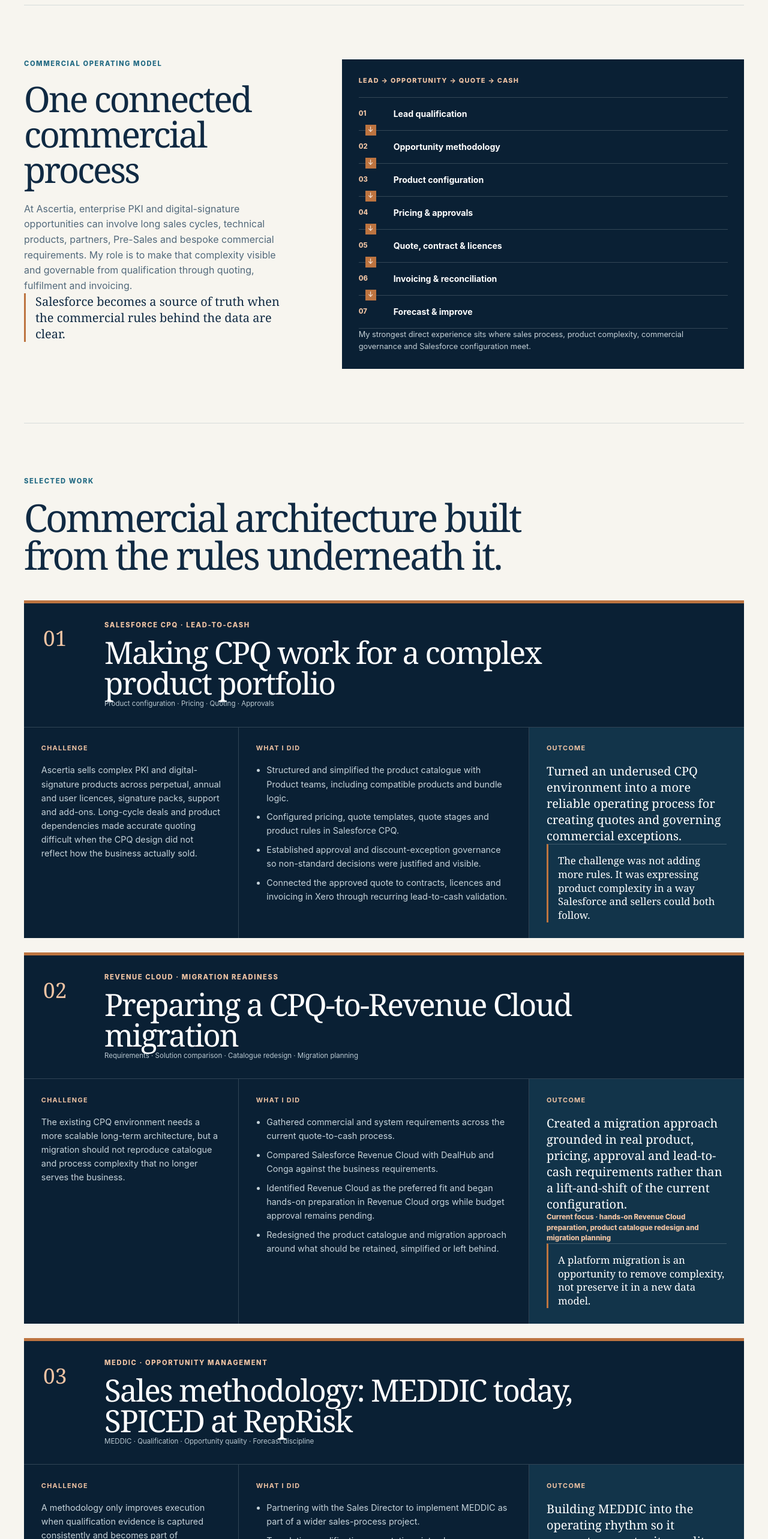
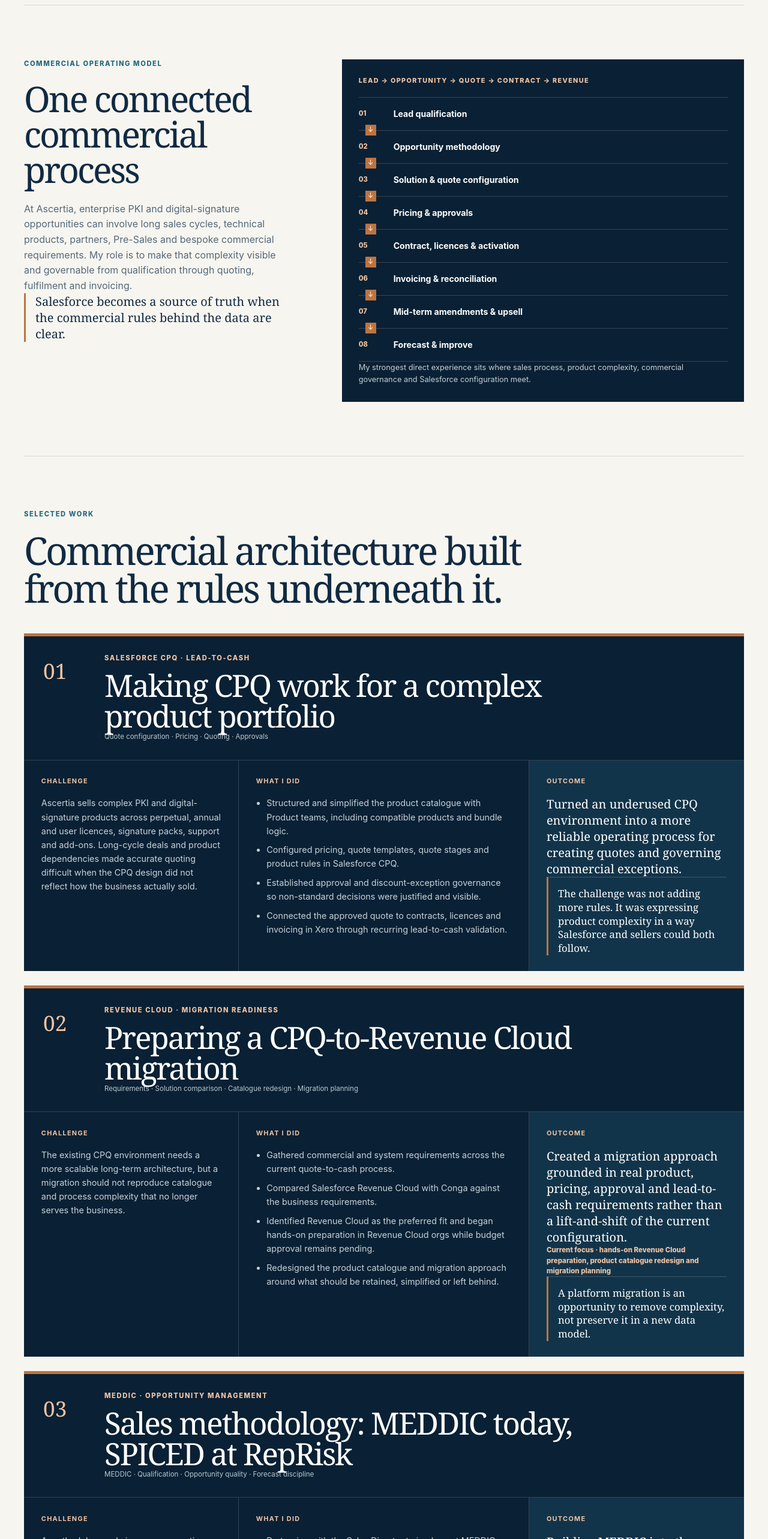
Before and after one commit to miriamgonzalezm/miriam-revops-portfolio, a Next.js app: page /reprisk in a window 1280 px wide. Shown: the part 1700-4266 px from the top of the page at 60% size. Built offline with nearby package versions, Linux system fonts and the light colour scheme.

Commit message:
Clarify RepRisk revenue lifecycle and systems

```diff
--- a/app/reprisk/page.tsx
+++ b/app/reprisk/page.tsx
@@ -86,7 +86,7 @@ export default function RepRiskPage() {
             <blockquote className={styles.motionQuote}>{content.commercialModel.pullQuote}</blockquote>
           </div>
           <div className={styles.flowModel}>
-            <p className={styles.flowLabel}>LEAD → OPPORTUNITY → QUOTE → CASH</p>
+            <p className={styles.flowLabel}>LEAD → OPPORTUNITY → QUOTE → CONTRACT → REVENUE</p>
             <ol>
               {content.leadToCashFlow.steps.map((step, index) => (
                 <li key={step}>
@@ -236,7 +236,7 @@ export default function RepRiskPage() {
         <section className={styles.systemsSection} id="systems" aria-labelledby="systems-title">
           <div className={styles.systemsIntro}>
             <p className={styles.overline}>SYSTEMS & CERTIFICATIONS</p>
-            <h2 id="systems-title">Tools used in the commercial operating model.</h2>
+            <h2 id="systems-title">Systems used to build and govern the revenue process.</h2>
           </div>
           <div className={styles.systemsGrid}>
             <div className={styles.systemList}>{content.systems.map((system) => <span key={system}>{system}</span>)}</div>
@@ -255,7 +255,6 @@ export default function RepRiskPage() {
           <div className={styles.actions}>
             <a className={styles.primaryButton} href={content.profile.linkedIn} target="_blank" rel="noreferrer">LinkedIn <ArrowIcon external /></a>
             <a className={styles.secondaryButton} href={`mailto:${content.profile.email}`}>Email Miriam</a>
-            <Link className={styles.textLink} href="/">Main portfolio <ArrowIcon /></Link>
           </div>
         </section>
       </div>
--- a/content/reprisk.ts
+++ b/content/reprisk.ts
@@ -56,10 +56,11 @@ export const repriskPortfolio = {
     steps: [
       "Lead qualification",
       "Opportunity methodology",
-      "Product configuration",
+      "Solution & quote configuration",
       "Pricing & approvals",
-      "Quote, contract & licences",
+      "Contract, licences & activation",
       "Invoicing & reconciliation",
+      "Mid-term amendments & upsell",
       "Forecast & improve",
     ],
     note: "My strongest direct experience sits where sales process, product complexity, commercial governance and Salesforce configuration meet.",
@@ -69,7 +70,7 @@ export const repriskPortfolio = {
       number: "01",
       eyebrow: "SALESFORCE CPQ · LEAD-TO-CASH",
       title: "Making CPQ work for a complex product portfolio",
-      relevance: ["Product configuration", "Pricing", "Quoting", "Approvals"],
+      relevance: ["Quote configuration", "Pricing", "Quoting", "Approvals"],
       challenge:
         "Ascertia sells complex PKI and digital-signature products across perpetual, annual and user licences, signature packs, support and add-ons. Long-cycle deals and product dependencies made accurate quoting difficult when the CPQ design did not reflect how the business actually sold.",
       actions: [
@@ -92,7 +93,7 @@ export const repriskPortfolio = {
         "The existing CPQ environment needs a more scalable long-term architecture, but a migration should not reproduce catalogue and process complexity that no longer serves the business.",
       actions: [
         "Gathered commercial and system requirements across the current quote-to-cash process.",
-        "Compared Salesforce Revenue Cloud with DealHub and Conga against the business requirements.",
+        "Compared Salesforce Revenue Cloud with Conga against the business requirements.",
         "Identified Revenue Cloud as the preferred fit and began hands-on preparation in Revenue Cloud orgs while budget approval remains pending.",
         "Redesigned the product catalogue and migration approach around what should be retained, simplified or left behind.",
       ],
@@ -226,16 +227,16 @@ export const repriskPortfolio = {
     },
   ],
   systems: [
-    "Salesforce Sales Cloud",
-    "Salesforce CPQ",
-    "Revenue Cloud · hands-on preparation",
-    "Salesforce Flow",
-    "SOQL",
-    "Salesforce Agentforce",
+    "Salesforce Sales Cloud · leads, opportunities & forecasting",
+    "Salesforce CPQ · products, pricing, quotes & approvals",
+    "Revenue Cloud · hands-on preparation & migration planning",
+    "Salesforce Flow & SOQL · automation & data",
+    "Salesforce Agentforce · AI-enabled commercial controls",
     "Apex · AI-assisted development",
-    "Xero",
+    "HubSpot · marketing & lifecycle data",
+    "Xero · invoicing & reconciliation",
     "Gong · proof of concept",
-    "Advanced Excel",
+    "Advanced Excel · modelling & controls",
   ],
   certifications: [
     "Salesforce Certified Administrator",
```
